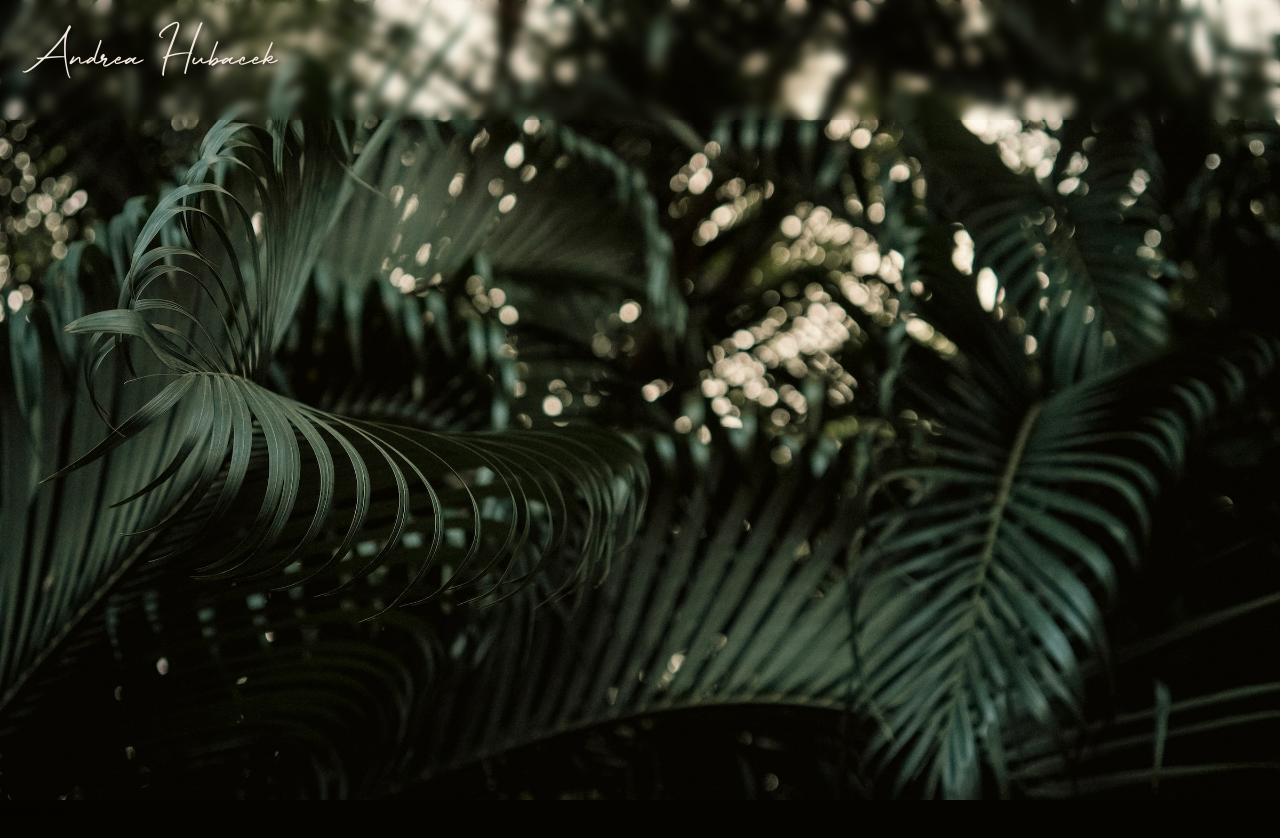
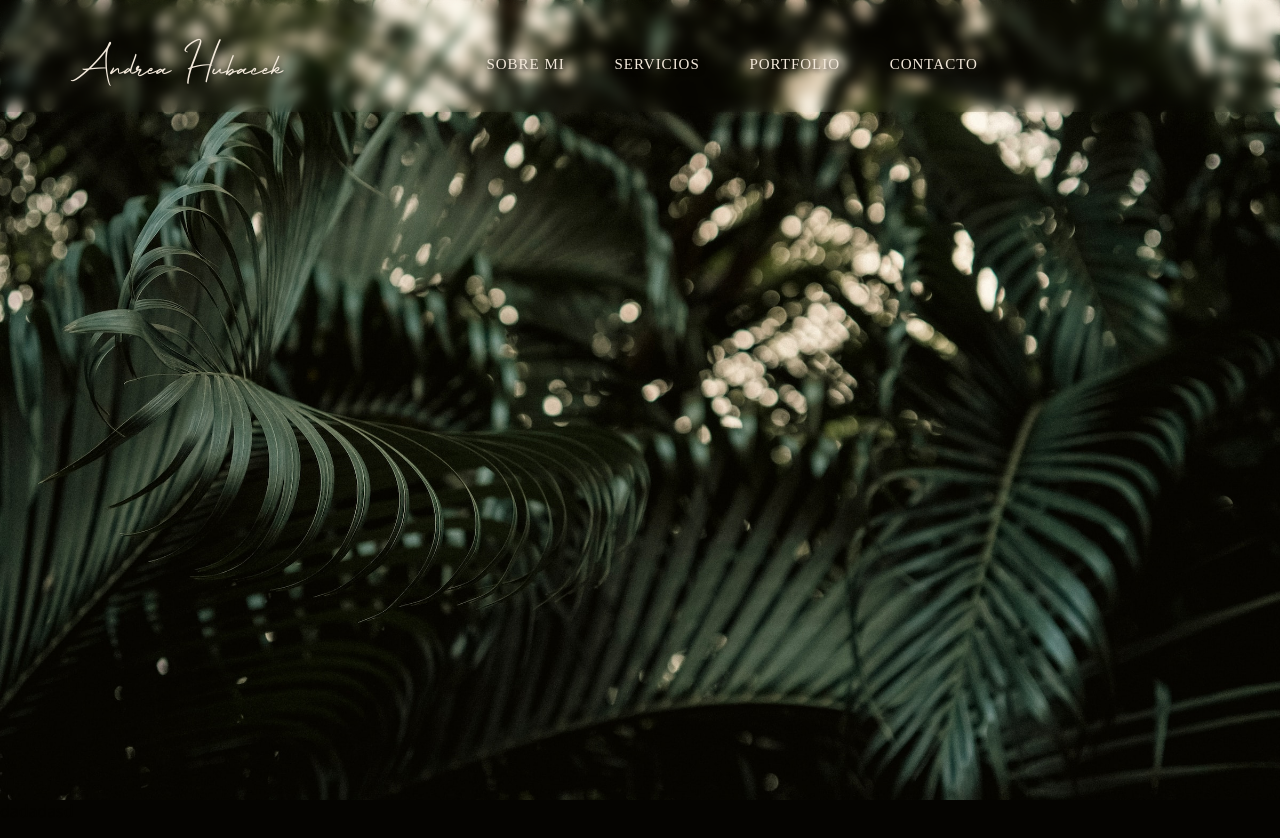
Before and after one commit to anhubacek/portfolio-v2, a Next.js app: page /contact in a window 1280 px wide. Shown: the top 838 px of the page. Built offline with nearby package versions, Linux system fonts and the light colour scheme.

Commit message:
navbar styles

```diff
--- a/src/components/Navbar/Navbar.style.tsx
+++ b/src/components/Navbar/Navbar.style.tsx
@@ -2,26 +2,29 @@ import styled from "styled-components";
 
 export const NavbarWrapper = styled.nav`
 	width: 100%;
-	height: 15vh;
+	height: 14vh;
 	position: fixed;
 	top: 0;
 	display: flex;
 	justify-content: space-between;
-	backdrop-filter: blur(5px);
+	backdrop-filter: blur(6px);
+    padding: 0px 2%;
 	.logo {
-		width: 30%;
+		width: 25%;
 		height: 100%;
-		padding: 10px 30px;
+		display: flex;
+		align-items: center;
+		justify-content: center;
 		a {
 			text-decoration: none;
 			color: ${(props) => props.theme.color.beigeLight};
 			font-family: ${(props) => props.theme.font.marny};
-			font-size: 60px;
-			text-shadow: 2px 2px 5px black;
+			font-size: 50px;
+			text-shadow: 2px 2px 5px #00000090;
 			transition: 0.4s ease;
 			&:hover {
 				color: ${(props) => props.theme.color.whiteOff};
-				font-size: 61px;
+				font-size: 51px;
 			}
 		}
 	}
@@ -31,11 +34,14 @@ export const NavbarWrapper = styled.nav`
 		display: flex;
 		justify-content: space-between;
 		align-items: center;
+        margin-top: 1vh;
+
 		a {
 			text-decoration: none;
 			color: ${(props) => props.theme.color.beigeLight};
 			font-family: ${(props) => props.theme.font.amtenaryos};
-			font-size: 16px;
+			font-size: 15px;
+			letter-spacing: 1px;
 			font-weight: 500;
 			text-transform: uppercase;
 			text-shadow: 2px 2px 5px black;
--- a/src/pages/contact.tsx
+++ b/src/pages/contact.tsx
@@ -2,6 +2,9 @@ import { Footer } from "@/components/Footer/Footer";
 import { Navbar } from "@/components/Navbar/Navbar";
 import { ContactHero } from "@/containers/Contact/ContactHero/ContactHero";
 import styled from "styled-components";
+import { useRouter } from "next/router";
+import { navbarDataEs } from "@/data/navbar/es";
+import { navbarDataEn } from "@/data/navbar/en";
 
 const ContactWrapper = styled.main`
 	width: 100%;
@@ -9,11 +12,14 @@ const ContactWrapper = styled.main`
 `;
 
 export default function Contact() {
+	const router = useRouter();
+	const { locale } = router;
+
 	return (
 		<ContactWrapper>
-			<Navbar/>
-            <ContactHero/>
-			<Footer/>
+			<Navbar data={locale === "es" ? navbarDataEs : navbarDataEn} />
+			<ContactHero />
+			<Footer />
 		</ContactWrapper>
 	);
 }
```
